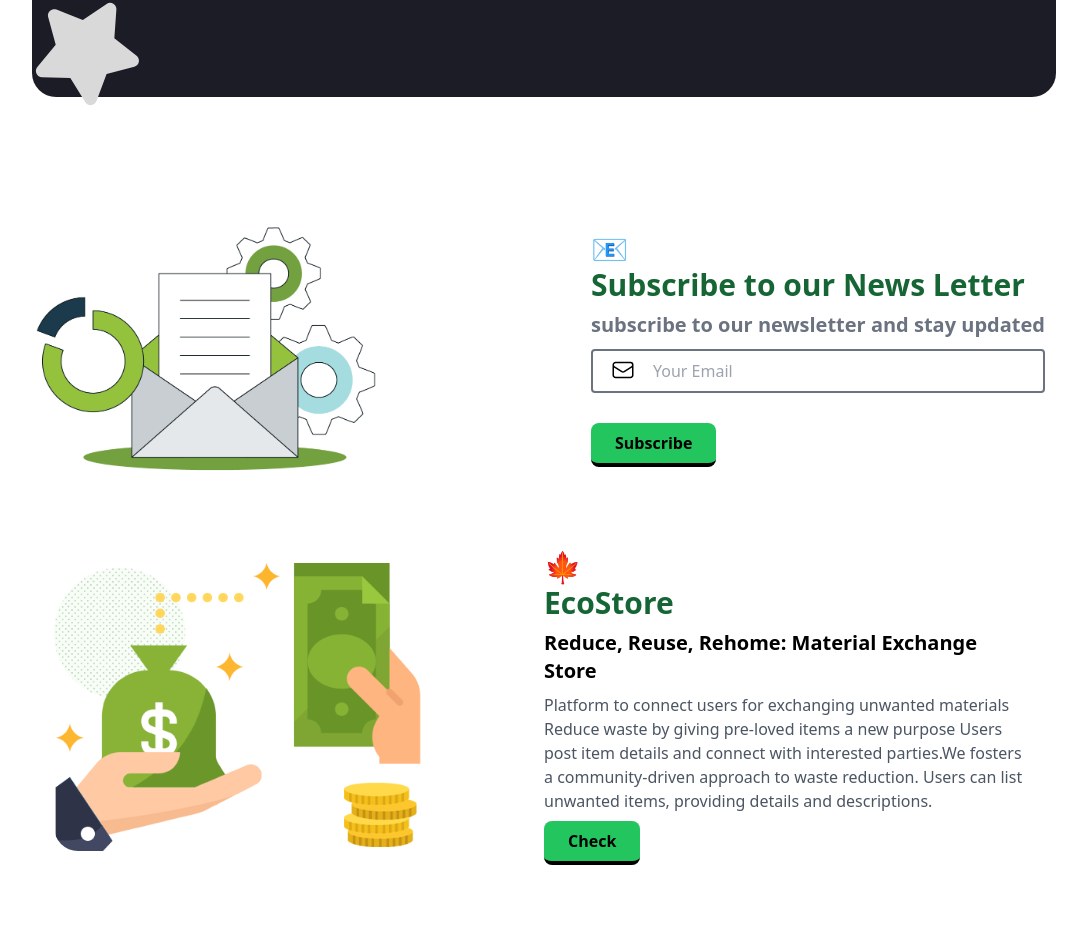
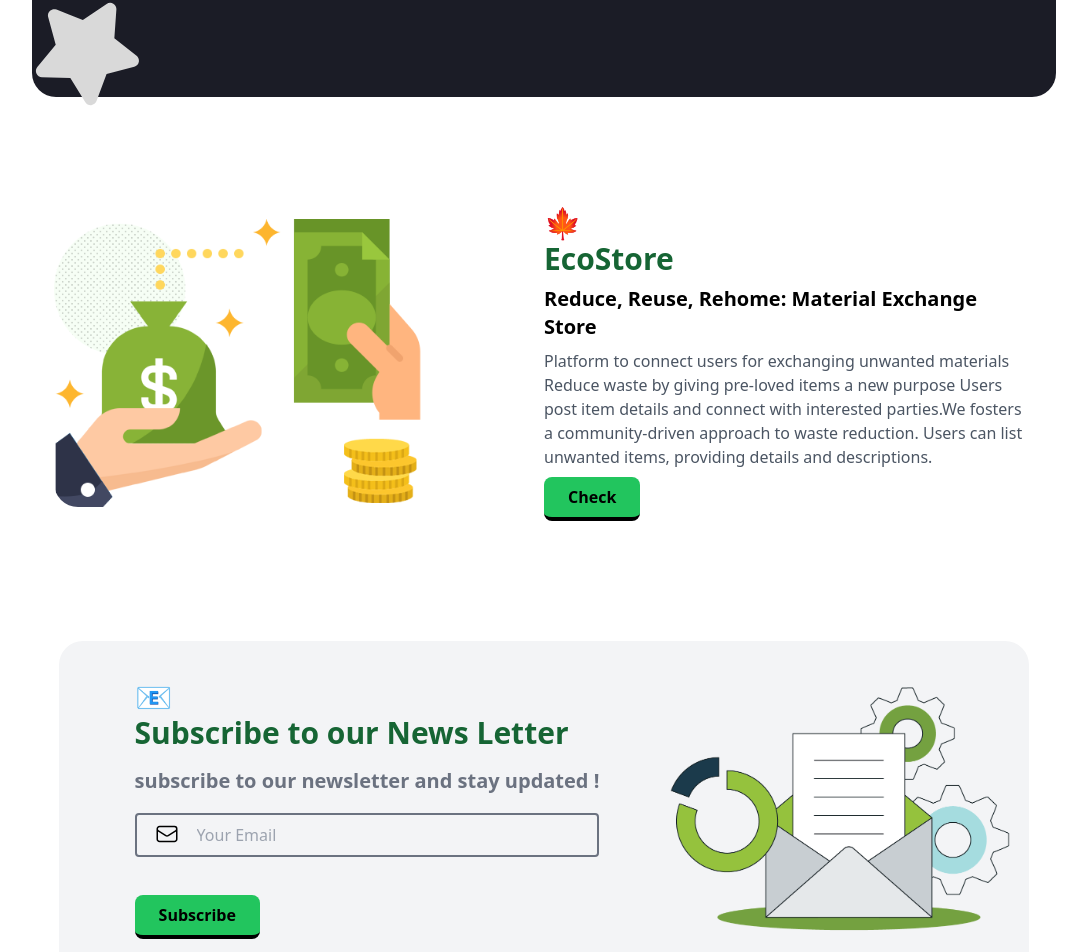
Before and after one commit to VrandaaGarg/EcoVatika, a React (Vite) app in the folder client/: page / in a window 1280 px wide. Shown: the part 3035-3987 px from the top of the page, without its empty margins (96-1183 px from the left). Built offline with nearby package versions, Linux system fonts and the light colour scheme.

Commit message:
updateHOME

```diff
--- a/client/src/components/Home/Home.jsx
+++ b/client/src/components/Home/Home.jsx
@@ -186,64 +186,6 @@ By Vivek and Vranda`,
 
       <Quiz />
 
-      <div className="md:flex bg-gray-200 dark:bg-green-900 p-3 m-4 rounded-2xl border-black border-r-2 border-b-2 md:bg-white  dark:md:bg-black md:border-none ">
-        <div className="flex-1 grid place-content-center md:hidden">
-          <img src="/newsLetter.png" className="h-36 md:h-72 rounded-3xl" />
-        </div>
-        <div className="flex-1 md:grid place-content-center hidden">
-          <img src="/newsLetter.png" className="h-36 md:h-72 rounded-3xl" />
-        </div>
-        <div className="flex-1 grid text-center md:text-left place-content-center md:px-16 gap-2">
-          <h1 className="text-green-800 font-bold text-3xl dark:text-white dark:md:text-[#7cd136]">
-            <span className="md:block">📧</span>Subscribe to our News Letter
-          </h1>
-          <h3 className="text-gray-500 md:text-xl font-semibold dark:text-gray-100">
-            subscribe to our newsletter and stay updated
-          </h3>
-
-          <div className="w-full">
-            <svg
-              xmlns="http://www.w3.org/2000/svg"
-              fill="none"
-              viewBox="0 0 24 24"
-              strokeWidth={1.5}
-              stroke="currentColor"
-              className="size-6 relative top-[11px] left-[20px]"
-            >
-              <path
-                strokeLinecap="round"
-                strokeLinejoin="round"
-                d="M21.75 6.75v10.5a2.25 2.25 0 0 1-2.25 2.25h-15a2.25 2.25 0 0 1-2.25-2.25V6.75m19.5 0A2.25 2.25 0 0 0 19.5 4.5h-15a2.25 2.25 0 0 0-2.25 2.25m19.5 0v.243a2.25 2.25 0 0 1-1.07 1.916l-7.5 4.615a2.25 2.25 0 0 1-2.36 0L3.32 8.91a2.25 2.25 0 0 1-1.07-1.916V6.75"
-              />
-            </svg>
-
-            <input
-              type="text"
-              placeholder="Your Email"
-              className="pl-[60px] p-[20px] border-2 border-gray-500 h-[40px] rounded w-full relative bottom-[22px] bg-transparent"
-              onChange={(e) => setEmail(e.target.value)}
-            />
-          </div>
-          <div>
-            <button
-              className="bg-green-500 font-semibold text-sm md:text-base  p-2 md:px-6 border-black border-b-2 md:border-b-4 rounded-lg hover:text-white hover:shadow-sm hover:bg-green-700"
-              onClick={(e) => {
-                sendEmail(email);
-                handleClick();
-              }}
-            >
-              Subscribe
-            </button>
-          </div>
-        </div>
-        {show && (
-          <div className="fixed bottom-4 right-4 p-3 bg-green-700 text-white rounded-lg shadow-lg transition-opacity duration-500 opacity-100 font-medium">
-            {message}
-          </div>
-        )}
-      </div>
-
-
       {/* ///////////////////////Features 2//////////////////////////// */}
       <div className="md:px-16 flex flex-col px-8 gap-16 mb-11 dark:bg-black">
         <div className="md:flex bg-gray-200 dark:bg-green-900 p-3 m-4 rounded-2xl border-black border-r-2 border-b-2 md:bg-white  dark:md:bg-black md:border-none ">
@@ -315,12 +257,20 @@ By Vivek and Vranda`,
             <div>
               <button
                 className="bg-green-500 font-semibold text-sm md:text-base  p-2 md:px-6 border-black border-b-2 md:border-b-4 rounded-lg hover:text-white hover:shadow-sm hover:bg-green-700"
-                onClick={(e) => sendEmail(email)}
+                onClick={(e) => {
+                  sendEmail(email);
+                  handleClick();
+                }}
               >
                 Subscribe
               </button>
             </div>
           </div>
+          {show && (
+            <div className="fixed bottom-4 right-4 p-3 bg-green-700 text-white rounded-lg shadow-lg transition-opacity duration-500 opacity-100 font-medium">
+              {message}
+            </div>
+          )}
           <div className="flex-1 md:grid place-content-center hidden">
             <img src="/newsLetter.png" className="h-36 md:h-72 rounded-3xl" />
           </div>
```
Also changed, not shown: 1 other file (tests, documents, lock files or other folders).
